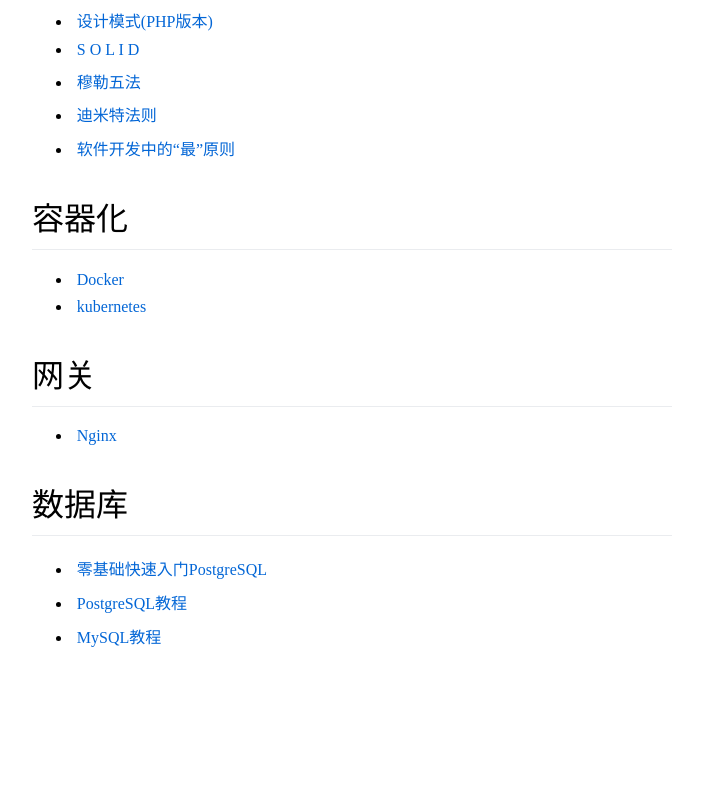
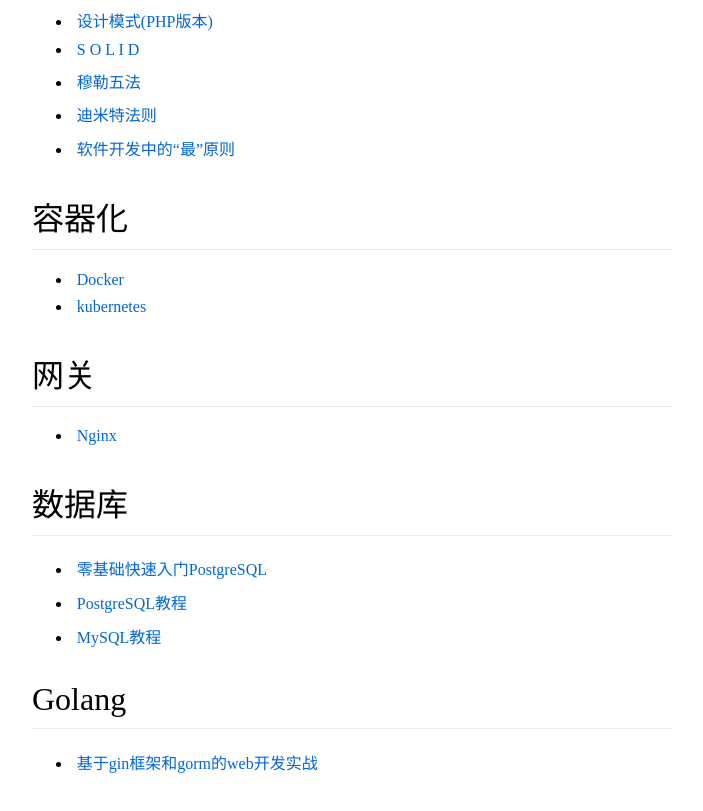
Before and after one commit to 1696016910/java, a plain HTML site: page index.html in a window 1280 px wide. Shown: the part 574-1385 px from the top of the page, without its empty margins (288-991 px from the left). Before the commit the page ends 1275 px from the top, so only its background shows below. Drawn offline with Linux system fonts and the light colour scheme.

Commit message:
fasfdsad

```diff
--- a/index.html
+++ b/index.html
@@ -70,5 +70,13 @@
             </ul>
         </div>
     </div>
+    <div class="item">
+        <div class="title">Golang</div>
+        <div class="list">
+            <ul>
+                <li><a href="https://www.bilibili.com/video/BV1gJ411p7xC" target="_blank">基于gin框架和gorm的web开发实战</a></li>
+            </ul>
+        </div>
+    </div>
 </body>
 </html>
```
